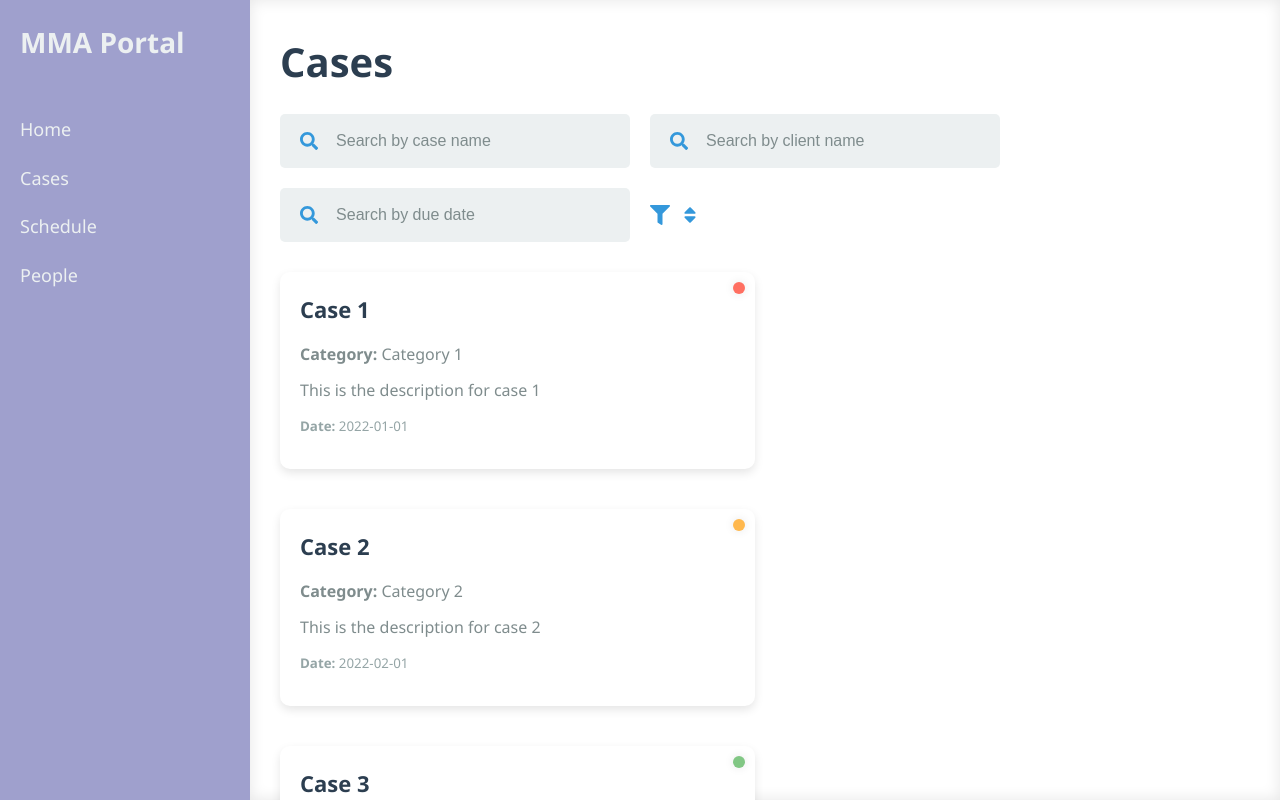
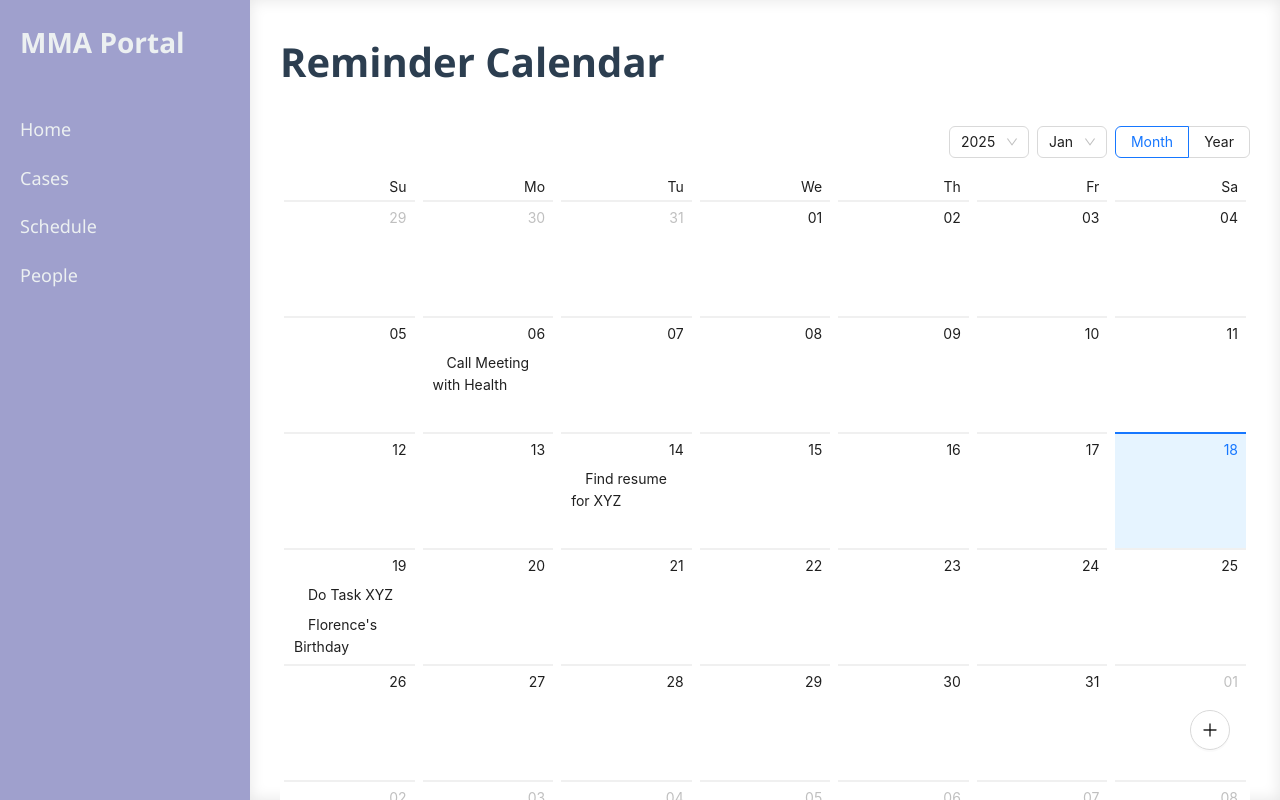
Before and after one commit to Noob-No-1/HacknRoll2025, a React (Create React App) app: page / in a window 1280 px wide. Built offline with nearby package versions, Linux system fonts and the light colour scheme.

Commit message:
reminder interface

```diff
--- a/package.json
+++ b/package.json
@@ -3,14 +3,17 @@
   "version": "0.1.0",
   "private": true,
   "dependencies": {
+    "@ant-design/icons": "^5.5.2",
     "@chakra-ui/react": "^3.4.0",
     "@emotion/react": "^11.14.0",
     "@emotion/styled": "^11.14.0",
     "@firebasegen/default-connector": "file:dataconnect-generated/js/default-connector",
+    "antd": "^5.23.1",
     "cra-template": "1.2.0",
     "firebase": "^11.2.0",
     "framer-motion": "^11.18.1",
     "react": "^19.0.0",
+    "react-calendar": "^5.1.0",
     "react-dom": "^19.0.0",
     "react-icons": "^5.4.0",
     "react-router-dom": "^7.1.3",
--- a/src/App.js
+++ b/src/App.js
@@ -1,11 +1,12 @@
 // App.js
 import React from 'react';
 import CaseList from './pages/caseList';  // 引入 CaseList 组件
+import ReminderPage from './pages/reminder';
 
 const App = () => {
   return (
     <div>
-      <CaseList />  {/* 渲染 CaseList 组件 */}
+      <ReminderPage />  {/* 渲染 CaseList 组件 */}
     </div>
   );
 };
--- /dev/null
+++ b/src/pages/reminder.css
@@ -0,0 +1,110 @@
+/* Custom styling for Ant Design Calendar */
+.ant-calendar {
+    width: 100%;
+    max-width: 600px; /* Adjust the width */
+    height: auto;
+    margin: 20px auto; /* Add margin to center the calendar */
+    box-shadow: 0 4px 10px rgba(0, 0, 0, 0.1);
+  }
+
+  .ant-calendar-date {
+    height: 80px;
+    display: flex;
+    justify-content: center;
+    align-items: center;
+  }
+
+  .ant-calendar-header {
+    font-size: 18px;
+    text-align: center;
+  }
+
+  .events li {
+    font-size: 12px;
+    padding: 2px;
+    margin: 4px 0;
+  }
+
+  /* Reminder Details Section */
+  .reminder-details {
+    margin-top: 20px;
+    background-color: #f9f9f9;
+    padding: 20px;
+    border-radius: 8px;
+    box-shadow: 0 4px 10px rgba(0, 0, 0, 0.1);
+  }
+
+  .reminder-details h2 {
+    font-size: 20px;
+    color: #333;
+    margin-bottom: 10px;
+  }
+
+  .reminder-details p {
+    font-size: 16px;
+    color: #7f8c8d;
+  }
+
+  /* Latest reminders section */
+  .latest-reminders {
+    margin-top: 40px;
+  }
+
+  .card-container {
+    display: flex;
+    flex-wrap: wrap;
+    gap: 20px;
+    justify-content: flex-start;
+  }
+
+  .card-container .ant-card {
+    width: 300px;
+    margin-bottom: 20px;
+  }
+
+  /* Sidebar styles */
+  .sidebar {
+    width: 250px;
+    background-color: #9fa0cd;
+    color: white;
+    padding: 20px;
+    display: flex;
+    flex-direction: column;
+  }
+
+  .sidebar h2 {
+    font-size: 28px;
+    margin-bottom: 30px;
+    color: #ecf0f1;
+  }
+
+  .sidebar ul {
+    list-style-type: none;
+  }
+
+  .sidebar ul li {
+    margin: 20px 0;
+  }
+
+  .sidebar ul li a {
+    color: #ecf0f1;
+    text-decoration: none;
+    font-size: 18px;
+  }
+
+  /* Main content area styles */
+  .main-content {
+    flex: 1;
+    padding: 30px;
+    background-color: #ffffff;
+    box-shadow: inset 0 0 15px rgba(0, 0, 0, 0.1);
+    overflow-y: auto;
+  }
+
+  /* Floating Button at the right bottom corner */
+.floating-button {
+position: absolute;
+bottom: 50px; /* Adjust the distance from the bottom */
+right: 50px;
+z-index: 2000;
+}
--- /dev/null
+++ b/src/pages/reminder.jsx
@@ -0,0 +1,134 @@
+import React, { useState } from 'react';
+import { Badge, Calendar, Card, Button, Tooltip, Modal } from 'antd';
+import { PlusOutlined } from '@ant-design/icons';
+import './reminder.css';
+
+// Example reminder data
+const reminders = [
+  { date: '2025-01-06', title: 'Call Meeting with Health', color: 'green' },
+  { date: '2025-01-14', title: 'Find resume for XYZ', color: 'orange' },
+  { date: '2025-01-19', title: 'Do Task XYZ', color: 'red' },
+  { date: '2025-01-19', title: 'Florence\'s Birthday', color: 'yellow' },
+];
+
+// Function to get list data for a specific date
+const getListData = (value) => {
+  const dateStr = value.format('YYYY-MM-DD');
+  return reminders.filter((reminder) => reminder.date === dateStr);
+};
+
+const ReminderPage = () => {
+  const [selectedDate, setSelectedDate] = useState(null);
+  const [selectedReminders, setSelectedReminders] = useState([]);
+  const [isModalVisible, setIsModalVisible] = useState(false);
+
+  // Handle date selection
+  const onDateSelect = (value) => {
+    const dateStr = value.format('YYYY-MM-DD');
+    setSelectedDate(dateStr); // Save selected date in state
+    const remindersForDate = getListData(value); // Get reminders for the selected date
+    setSelectedReminders(remindersForDate); // Set reminders in state
+    setIsModalVisible(true); // Show the modal
+  };
+
+  // Handle Modal close
+  const handleCancel = () => {
+    setIsModalVisible(false); // Close the modal
+  };
+
+  // Function to render content in date cell
+  const dateCellRender = (value) => {
+    const listData = getListData(value);
+    return (
+      <ul className="events">
+        {listData.map((item) => (
+          <li key={item.title}>
+            <Badge status={item.color} text={item.title} />
+          </li>
+        ))}
+      </ul>
+    );
+  };
+
+  // Function to render content in month cell (optional)
+  const monthCellRender = (value) => {
+    return null; // We can leave this empty or add something here if needed
+  };
+
+  // Function to handle cell rendering
+  const cellRender = (current, info) => {
+    if (info.type === 'date') return dateCellRender(current);
+    if (info.type === 'month') return monthCellRender(current);
+    return info.originNode;
+  };
+
+  return (
+    <div className="container">
+      {/* Sidebar */}
+      <div className="sidebar">
+        <h2>MMA Portal</h2>
+        <ul>
+            <li><a href="#">Home</a></li>
+            <li><a href="#">Cases</a></li>
+            <li><a href="#">Schedule</a></li>
+            <li><a href="#">People</a></li>
+        </ul>
+      </div>
+
+      {/* Main content area with Calendar */}
+      <div className="main-content">
+        <h1>Reminder Calendar</h1>
+
+        {/* Calendar */}
+        <Calendar cellRender={cellRender} onSelect={onDateSelect} />
+
+        {/* Modal to show today's reminders */}
+        <Modal
+          title={`Reminders for ${selectedDate}`}
+          visible={isModalVisible}
+          onCancel={handleCancel}
+          footer={null}
+        >
+          {selectedReminders.length > 0 ? (
+            <ul className="events">
+              {selectedReminders.map((item) => (
+                <li key={item.title}>
+                  <Badge status={item.color} text={item.title} />
+                </li>
+              ))}
+            </ul>
+          ) : (
+            <p>No reminders for this day.</p>
+          )}
+        </Modal>
+
+        {/* Display Latest Reminders as Cards */}
+        <div className="latest-reminders">
+          <h2>Latest Reminders</h2>
+          <div className="card-container">
+            {reminders.slice(0, 3).map((reminder, index) => (
+              <Card key={index} title={`Reminder #${index + 1}`} style={{ width: 300, marginBottom: 20 }}>
+                <p>{reminder.title}</p>
+                <Badge status={reminder.color} text={`Urgency: ${reminder.color}`} />
+              </Card>
+            ))}
+          </div>
+        </div>
+      </div>
+
+      {/* Floating button at the bottom-right corner */}
+      <div className="floating-button">
+        <Tooltip title="Add Reminder">
+          <Button
+            shape="circle"
+            icon={<PlusOutlined />}
+            size="large"
+            onClick={() => console.log('Add reminder clicked')}
+          />
+        </Tooltip>
+      </div>
+    </div>
+  );
+};
+
+export default ReminderPage;
```
Also changed, not shown: 1 other file (tests, documents, lock files or other folders).
